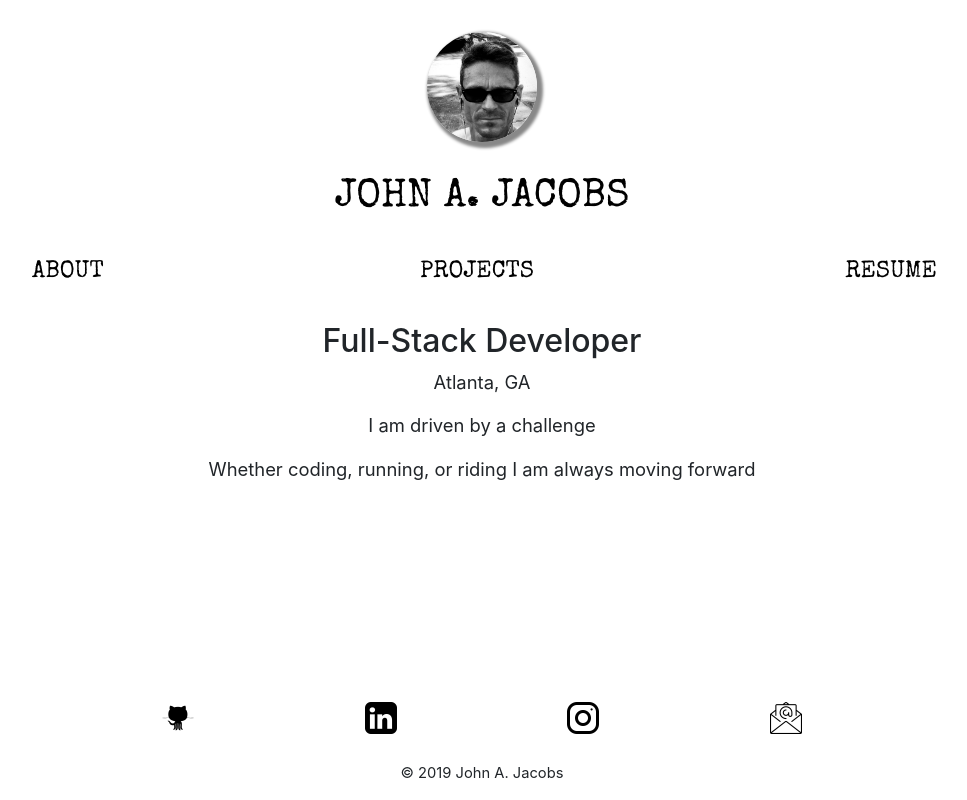
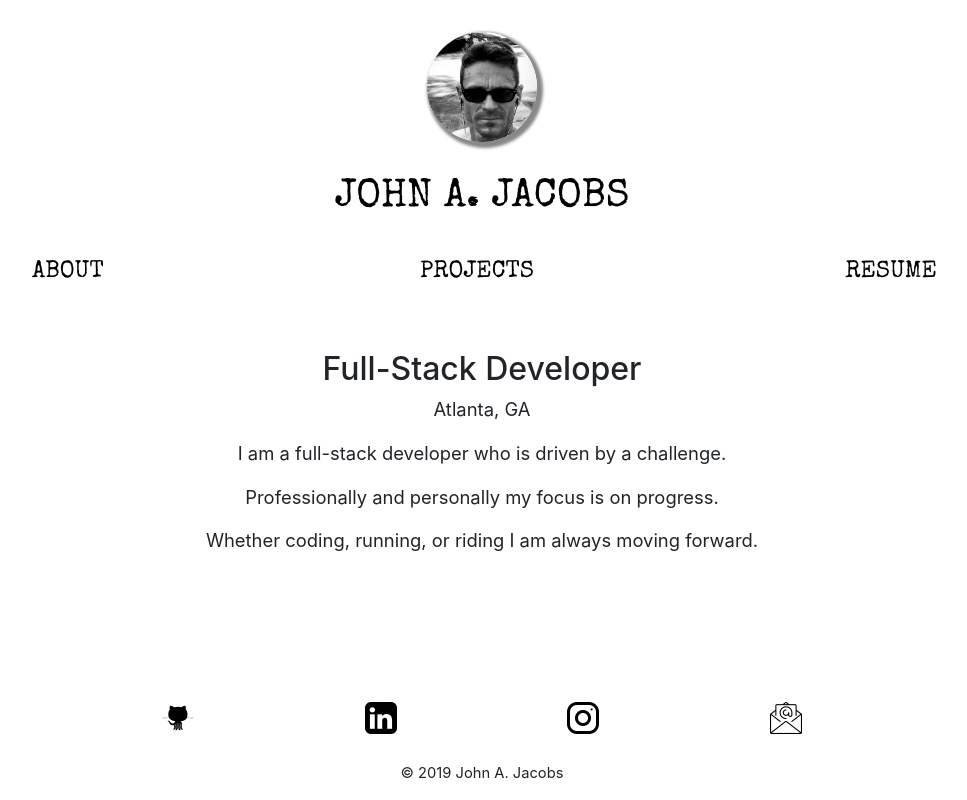
Before and after one commit to GopherEverett/portfolio, a React (Create React App) app: page /about in a window 1280 px wide. Shown: the whole page, without its empty margins (158-1125 px from the left). Built offline with nearby package versions, Linux system fonts and the light colour scheme.

Commit message:
final revisions

```diff
--- a/src/components/About.jsx
+++ b/src/components/About.jsx
@@ -8,10 +8,12 @@ export default class About extends Component {
   render() {
     return (
       <AboutDiv>
+      <br/>
         <h2>Full-Stack Developer</h2>
         <p>Atlanta, GA</p>
-        <p>I am driven by a challenge</p>
-        <p>Whether coding, running, or riding I am always moving forward</p>
+        <p>I am a full-stack developer who is driven by a challenge.</p>
+        <p>Professionally and personally my focus is on progress.</p>
+        <p>Whether coding, running, or riding I am always moving forward.</p>
       </AboutDiv>
     )
   }
```
